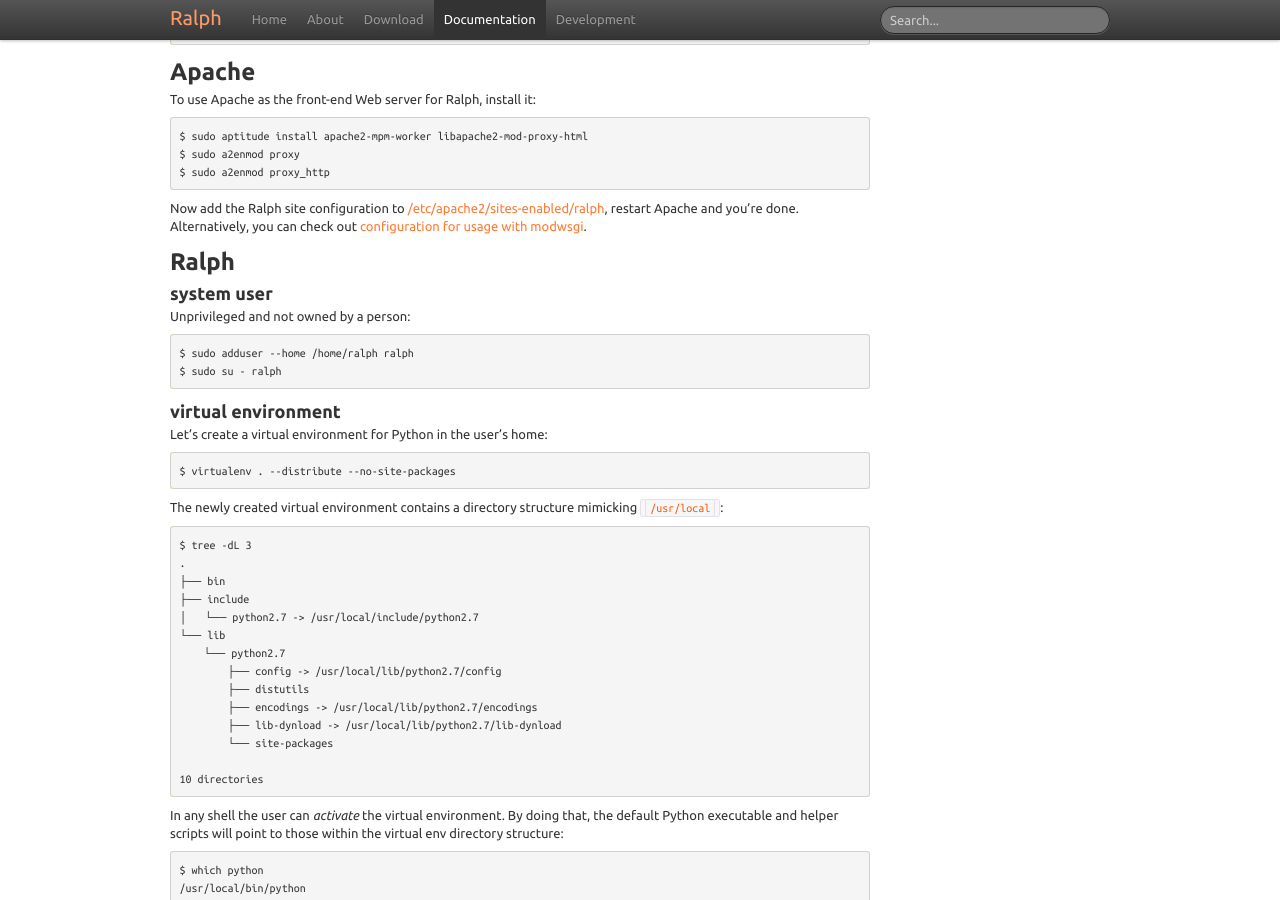
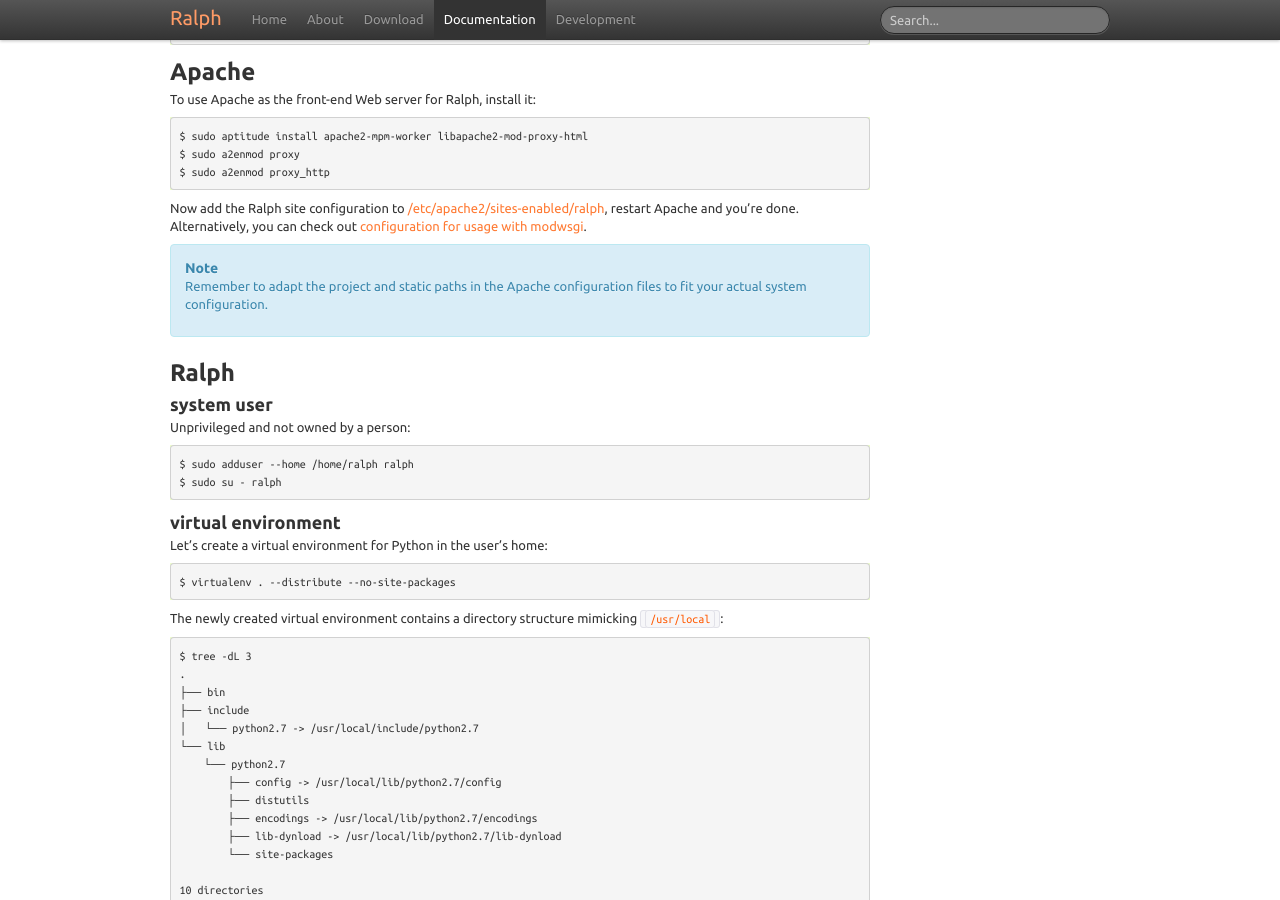
Before and after one commit to allegro/ralph, a Sphinx documentation site: the page built from doc/installation.rst, in a window 1280 px wide and 900 px high, scrolled down 3104 px. Built offline with Sphinx 7.4.7, drawn with Linux system fonts in a browser that asks for light colours.

Commit message:
Add a note that changes to the default config paths are required

```diff
--- a/doc/installation.rst
+++ b/doc/installation.rst
@@ -204,6 +204,11 @@
 Now add the Ralph site configuration to `/etc/apache2/sites-enabled/ralph
 <_static/apache>`_, restart Apache and you're done. Alternatively, you can check
 out `configuration for usage with modwsgi <_static/apache-wsgi>`_.
+
+.. note::
+
+  Remember to adapt the project and static paths in the Apache configuration
+  files to fit your actual system configuration.
 
 Ralph
 -----
```
